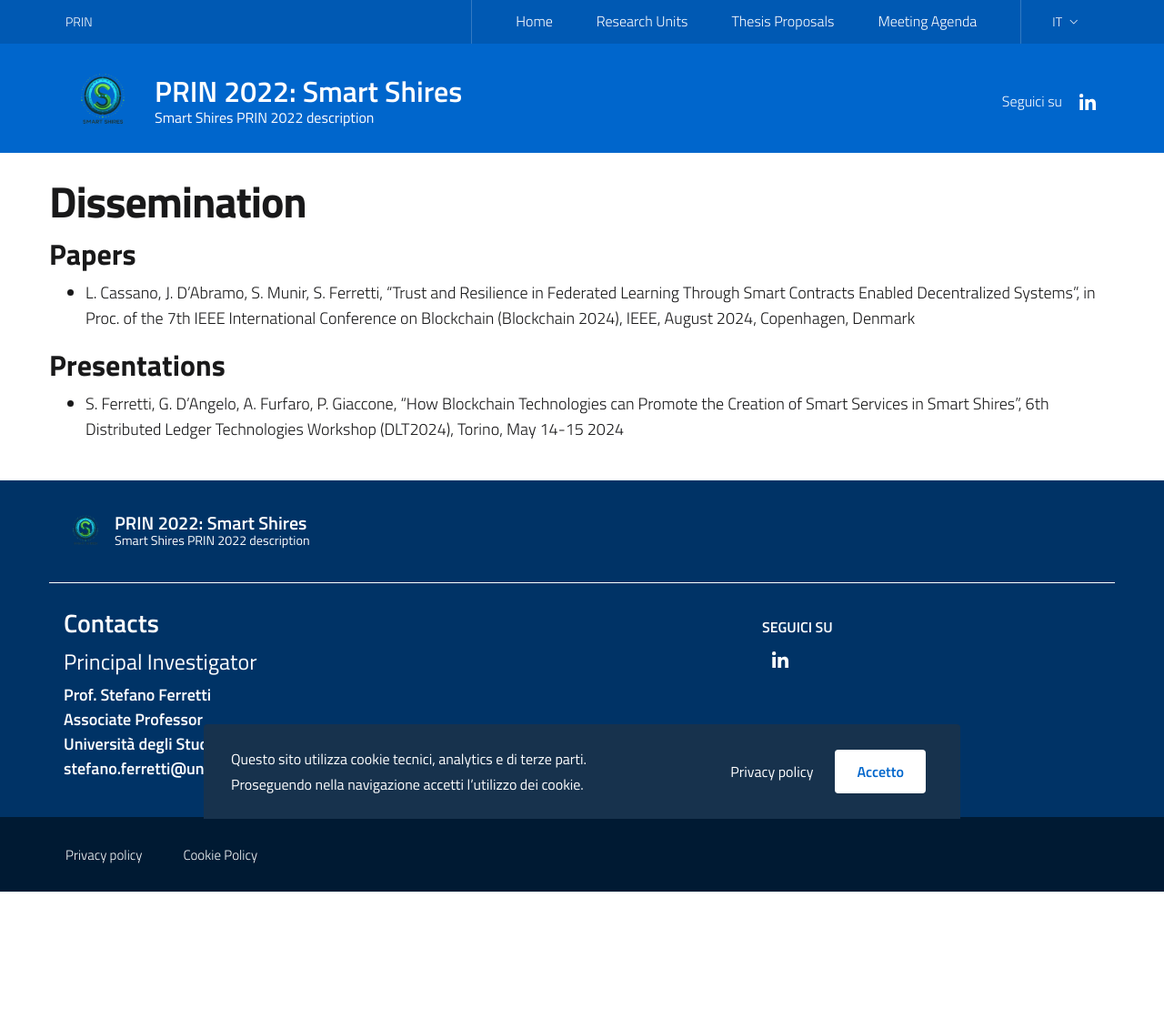
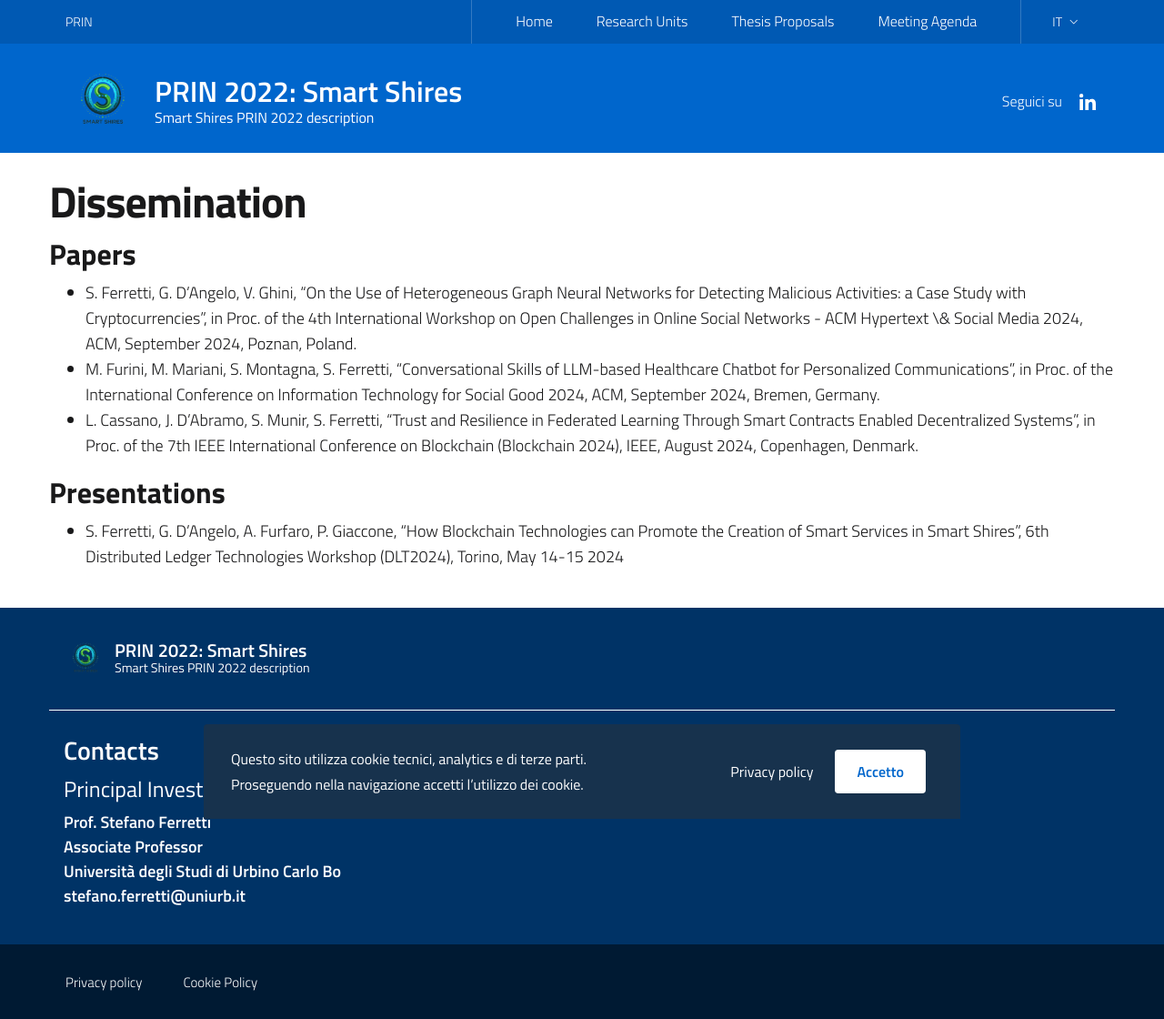
Before and after one commit to smartshires/smartshires.github.io, a Jekyll site: the page built from it/dissemination.md, in a window 1280 px wide. Shown: the whole page at 91% size. Built offline with Jekyll 4.4.1, drawn with Linux system fonts in a browser that asks for light colours; before the commit the page ends 980 px from its top, so only the background shows below that.

Commit message:
Update dissemination.md

```diff
--- a/it/dissemination.md
+++ b/it/dissemination.md
@@ -7,7 +7,9 @@ permalink: /it/dissemination
 ---
 
 ### Papers
-- L. Cassano, J. D'Abramo, S. Munir, S. Ferretti, "Trust and Resilience in Federated Learning Through Smart Contracts Enabled Decentralized Systems", in Proc. of the 7th IEEE International Conference on Blockchain (Blockchain 2024), IEEE, August 2024, Copenhagen, Denmark
+- S. Ferretti, G. D'Angelo, V. Ghini, "On the Use of Heterogeneous Graph Neural Networks for Detecting Malicious Activities: a Case Study with Cryptocurrencies", in Proc. of the 4th International Workshop on Open Challenges in Online Social Networks - ACM Hypertext \& Social Media 2024, ACM, September 2024, Poznan, Poland.
+- M. Furini, M. Mariani, S. Montagna, S. Ferretti, "Conversational Skills of LLM-based Healthcare Chatbot for Personalized Communications", in Proc. of the International Conference on Information Technology for Social Good 2024, ACM, September 2024, Bremen, Germany.
+- L. Cassano, J. D'Abramo, S. Munir, S. Ferretti, "Trust and Resilience in Federated Learning Through Smart Contracts Enabled Decentralized Systems", in Proc. of the 7th IEEE International Conference on Blockchain (Blockchain 2024), IEEE, August 2024, Copenhagen, Denmark.
 
 ### Presentations
 - S. Ferretti, G. D’Angelo, A. Furfaro, P. Giaccone, “How Blockchain Technologies can Promote the Creation of Smart Services in Smart Shires”, 6th Distributed Ledger Technologies Workshop (DLT2024), Torino, May 14-15 2024
```
